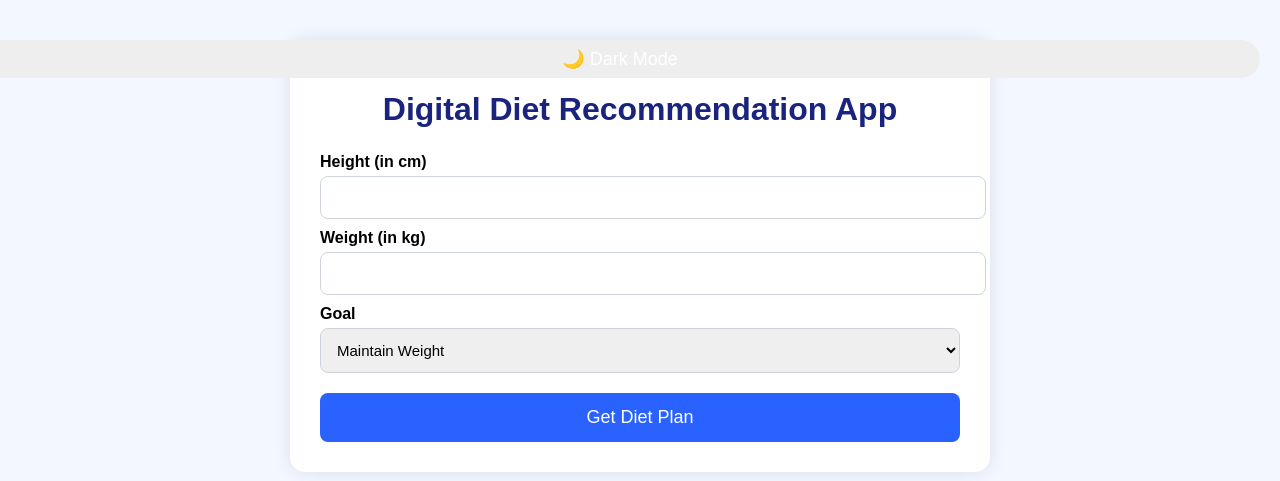
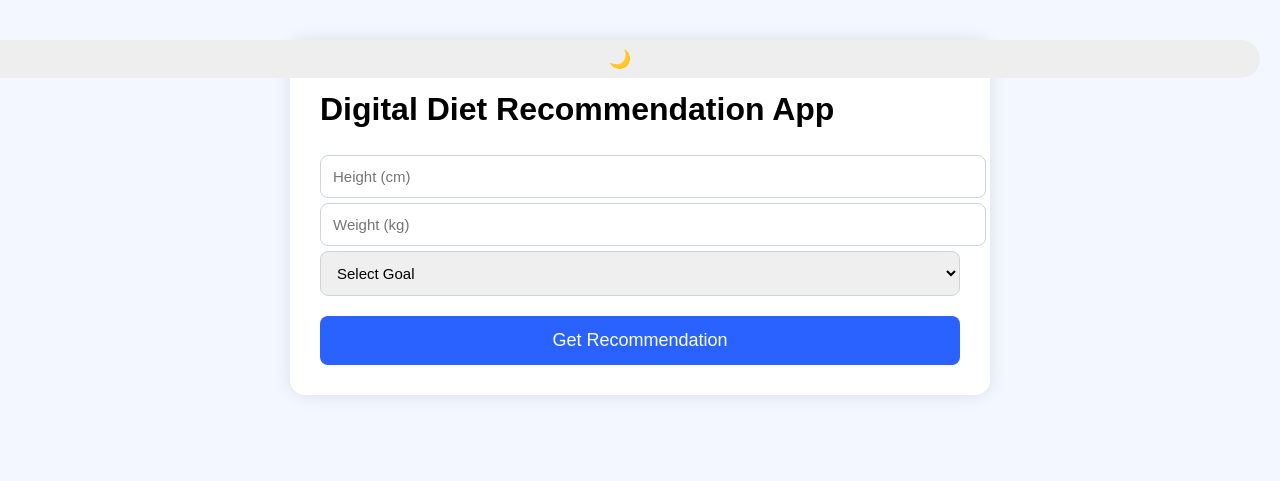
Before and after one commit to khushikatwe/digital-diet-app, a Flask app: page / in a window 1280 px wide. Shown: the top 481 px of the page. Run offline with Flask 3, Linux system fonts and the light colour scheme; data that the repository does not hold is empty.

Commit message:
Update index.html

```diff
--- a/templates/index.html
+++ b/templates/index.html
@@ -1,67 +1,101 @@
 <!DOCTYPE html>
 <html lang="en">
 <head>
-    <meta charset="UTF-8" />
-    <meta name="viewport" content="width=device-width, initial-scale=1.0" />
-    <title>Digital Diet Recommendation App</title>
-    <link rel="stylesheet" href="/static/styles.css" />
+    <meta charset="UTF-8">
+    <title>Digital Diet Planner</title>
+    <link rel="stylesheet" href="/static/styles.css">
+    <script src="https://cdn.jsdelivr.net/npm/chart.js"></script>
 </head>
-    <script>
+
+<body>
+
+<button id="toggle-dark">🌙</button>
+
+<div class="container">
+    <h1>Digital Diet Recommendation App</h1>
+
+    <form method="POST">
+        <input type="number" name="height" placeholder="Height (cm)" required>
+        <input type="number" name="weight" placeholder="Weight (kg)" required>
+
+        <select name="goal" required>
+            <option value="">Select Goal</option>
+            <option value="weight_loss">Weight Loss</option>
+            <option value="weight_gain">Weight Gain</option>
+            <option value="maintain">Maintain Weight</option>
+        </select>
+
+        <button type="submit" class="submit-btn">Get Recommendation</button>
+    </form>
+
+    {% if result %}
+    <div class="result-box">
+        <h2>Your Results</h2>
+        <p><b>BMI:</b> {{ result.bmi }}</p>
+        <p><b>Daily Calories:</b> {{ result.calories }}</p>
+        <p><b>Goal:</b> {{ result.diet }}</p>
+
+        <h3>Recommended Foods</h3>
+        <ul>
+            {% for item in result.diet_list %}
+            <li>{{ item }}</li>
+            {% endfor %}
+        </ul>
+    </div>
+    {% endif %}
+
+    {% if history %}
+    <div class="history-box">
+        <h2>BMI History</h2>
+        <canvas id="bmiChart"></canvas>
+    </div>
+    {% endif %}
+</div>
+
+<!-- DARK MODE LOGIC -->
+<script>
 document.getElementById("toggle-dark").onclick = function () {
     document.body.classList.toggle("dark");
 
-    // Save choice
     if (document.body.classList.contains("dark")) {
         localStorage.setItem("mode", "dark");
     } else {
         localStorage.setItem("mode", "light");
     }
-}
+};
 
-// Load saved mode
 if (localStorage.getItem("mode") === "dark") {
     document.body.classList.add("dark");
 }
 </script>
 
+<!-- CHART JS -->
+<script>
+const bmiValues = [
+    {% for h in history %}
+    {{ h[0] }},
+    {% endfor %}
+];
 
-<body>
-    <button id="toggle-dark">🌙 Dark Mode</button>
+const dates = [
+    {% for h in history %}
+    "{{ h[3] }}",
+    {% endfor %}
+];
 
-    <div class="container">
-        <h1 class="title">Digital Diet Recommendation App</h1>
+new Chart(document.getElementById("bmiChart"), {
+    type: "line",
+    data: {
+        labels: dates.reverse(),
+        datasets: [{
+            label: "BMI Over Time",
+            data: bmiValues.reverse(),
+            borderWidth: 3,
+            tension: 0.4
+        }]
+    }
+});
+</script>
 
-        <form method="POST" class="form-box">
-            <label>Height (in cm)</label>
-            <input type="number" name="height" required>
-
-            <label>Weight (in kg)</label>
-            <input type="number" name="weight" required>
-
-            <label>Goal</label>
-            <select name="goal" required>
-                <option>Maintain Weight</option>
-                <option>Lose Weight</option>
-                <option>Gain Weight</option>
-            </select>
-
-            <button type="submit">Get Diet Plan</button>
-        </form>
-
-        {% if result %}
-        <div class="result-box">
-            <h2>Your Results</h2>
-
-            <p><strong>BMI:</strong> {{ result.bmi }}</p>
-            <p><strong>Daily Calorie Goal:</strong> {{ result.calories }} kcal</p>
-
-            <p><strong>Recommended Diet:</strong></p>
-
-            <div class="diet-box">
-                <pre>{{ result.diet }}</pre>
-            </div>
-        </div>
-        {% endif %}
-    </div>
 </body>
 </html>
```
